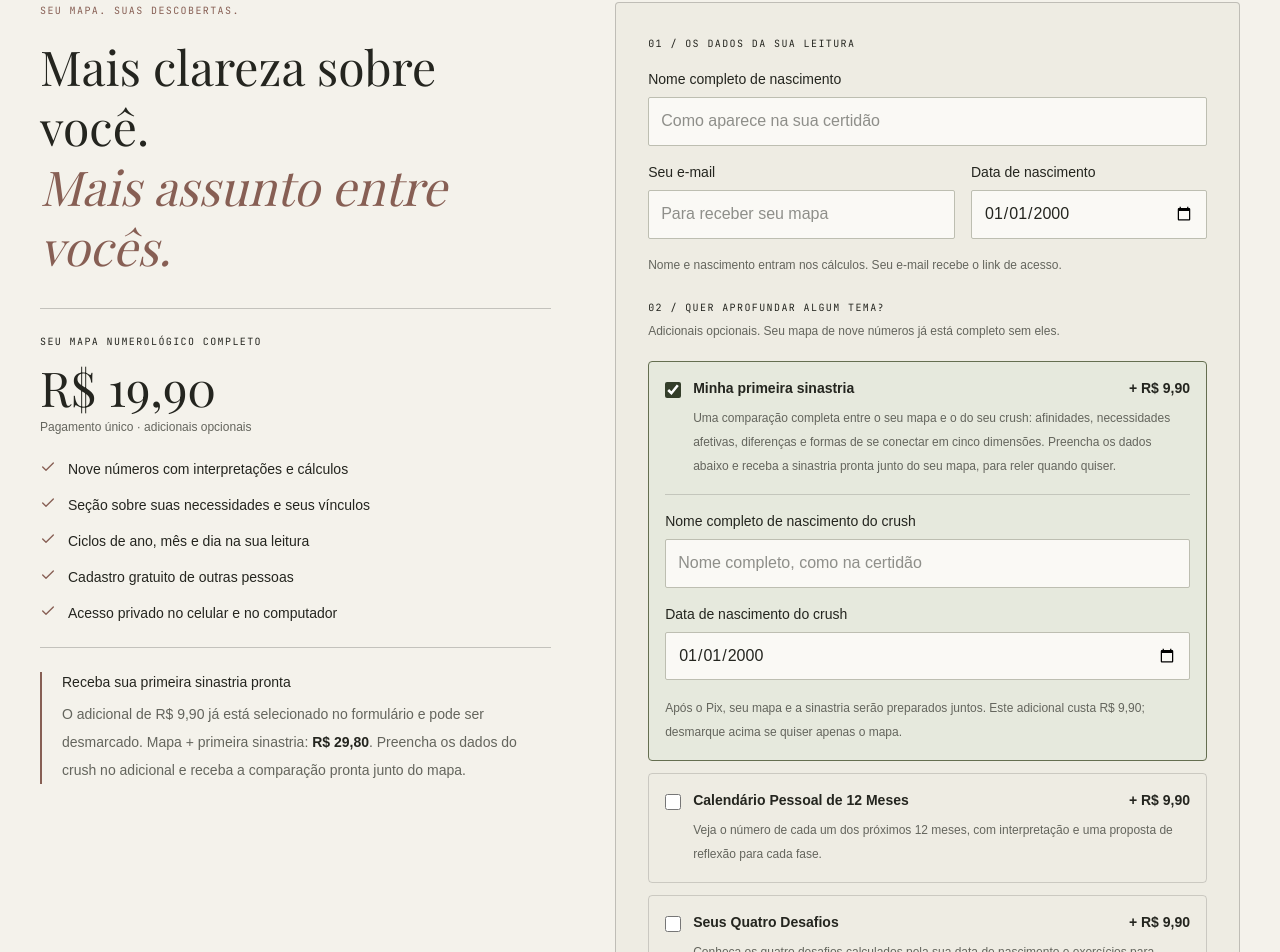
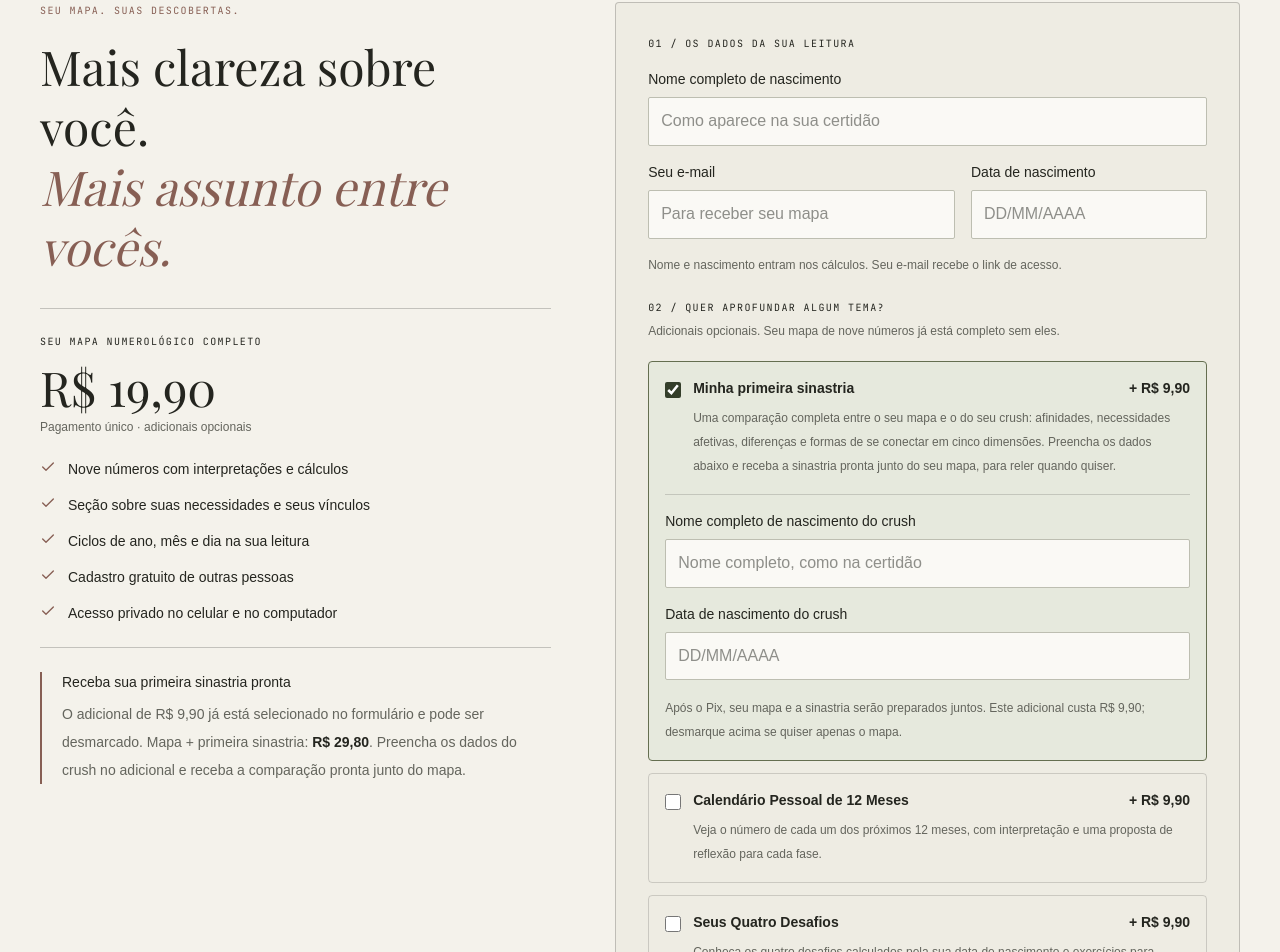
Before and after one commit to felipedutrag/destinyvox, a Next.js app: page /sinastria in a window 1280 px wide. Shown: the part 2504-3456 px from the top of the page. Built offline with nearby package versions, Linux system fonts and the light colour scheme; a web font is replaced by a local one.

Commit message:
feat(PixCheckout): update birth date input to text format with mask for better user experience

```diff
--- a/src/components/PixCheckout.tsx
+++ b/src/components/PixCheckout.tsx
@@ -10,10 +10,17 @@ type Payment = { transaction_id: string; external_id: string; qr_code_base64: st
 type Phase = "waiting" | "delivering" | "delivered" | "failed" | "paused";
 
 export function PixCheckout({ product = "map", sourceMapId, onDelivered, relationship = false }: { product?: ProductId; sourceMapId?: string; onDelivered?: () => void; relationship?: boolean }) {
-  const [customer, setCustomer] = useState({ name: "", email: "", birthDate: "2000-01-01" });
+  const [customer, setCustomer] = useState({ name: "", email: "", birthDate: "" });
   const [bumps, setBumps] = useState<BumpId[]>(relationship && product === "map" ? ["synastry"] : []);
-  const [synastryPerson, setSynastryPerson] = useState({ name: "", birthDate: "2000-01-01" });
+  const [synastryPerson, setSynastryPerson] = useState({ name: "", birthDate: "" });
   const [payment, setPayment] = useState<Payment | null>(null);
+
+  const maskDate = (val: string) => {
+    let v = val.replace(/\D/g, "").slice(0, 8);
+    if (v.length > 4) return `${v.slice(0, 2)}/${v.slice(2, 4)}/${v.slice(4)}`;
+    if (v.length > 2) return `${v.slice(0, 2)}/${v.slice(2)}`;
+    return v;
+  };
   const [busy, setBusy] = useState(false);
   const [error, setError] = useState("");
   const [phase, setPhase] = useState<Phase>("waiting");
@@ -138,7 +145,7 @@ export function PixCheckout({ product = "map", sourceMapId, onDelivered, relatio
       <legend className="map-eyebrow mb-4">01 / Os dados da sua leitura</legend>
       <label className="block text-sm font-medium" htmlFor="customer-name">Nome completo de nascimento<input id="customer-name" name="name" autoComplete="name" required maxLength={150} value={customer.name} onChange={e => setCustomer({ ...customer, name: e.target.value })} placeholder="Como aparece na sua certidão" className="landing-input" /></label>
       <div className="grid gap-4 sm:grid-cols-[1.3fr_1fr]"><label className="block min-w-0 text-sm font-medium" htmlFor="customer-email">Seu e-mail<input id="customer-email" name="email" type="email" autoComplete="email" required maxLength={254} value={customer.email} onChange={e => setCustomer({ ...customer, email: e.target.value })} placeholder="Para receber seu mapa" className="landing-input" /></label>
-      <label className="block min-w-0 text-sm font-medium" htmlFor="customer-birth">Data de nascimento<input id="customer-birth" name="birthDate" type="date" autoComplete="bday" required min="1900-01-01" value={customer.birthDate} onChange={e => setCustomer({ ...customer, birthDate: e.target.value })} className="landing-input" /></label></div>
+      <label className="block min-w-0 text-sm font-medium" htmlFor="customer-birth">Data de nascimento<input id="customer-birth" name="birthDate" type="text" inputMode="numeric" placeholder="DD/MM/AAAA" autoComplete="bday" required minLength={10} maxLength={10} value={customer.birthDate} onChange={e => setCustomer({ ...customer, birthDate: maskDate(e.target.value) })} className="landing-input" /></label></div>
       <p className="text-xs leading-5 text-muted-foreground">Nome e nascimento entram nos cálculos. Seu e-mail recebe o link de acesso.</p>
     </fieldset>}
     {product === "map" && <fieldset disabled={busy} className="space-y-3">
@@ -151,7 +158,7 @@ export function PixCheckout({ product = "map", sourceMapId, onDelivered, relatio
         </label>
         {id === "synastry" && bumps.includes("synastry") && <div className="mt-4 space-y-4 border-t border-black/15 pt-4">
           <label htmlFor="crush-name" className="block text-sm font-medium">Nome completo de nascimento do crush<input id="crush-name" name="crushName" autoComplete="off" required maxLength={150} value={synastryPerson.name} onChange={e => setSynastryPerson({ ...synastryPerson, name: e.target.value })} placeholder="Nome completo, como na certidão" className="landing-input" /></label>
-          <label htmlFor="crush-birth" className="block text-sm font-medium">Data de nascimento do crush<input id="crush-birth" name="crushBirthDate" type="date" autoComplete="off" required min="1900-01-01" value={synastryPerson.birthDate} onChange={e => setSynastryPerson({ ...synastryPerson, birthDate: e.target.value })} className="landing-input" /></label>
+          <label htmlFor="crush-birth" className="block text-sm font-medium">Data de nascimento do crush<input id="crush-birth" name="crushBirthDate" type="text" inputMode="numeric" placeholder="DD/MM/AAAA" autoComplete="off" required minLength={10} maxLength={10} value={synastryPerson.birthDate} onChange={e => setSynastryPerson({ ...synastryPerson, birthDate: maskDate(e.target.value) })} className="landing-input" /></label>
           <p className="text-xs leading-6 text-muted-foreground">Após o Pix, seu mapa e a sinastria serão preparados juntos. Este adicional custa R$ 9,90; desmarque acima se quiser apenas o mapa.</p>
         </div>}
       </div>)}
--- a/src/components/RelationshipSpace.tsx
+++ b/src/components/RelationshipSpace.tsx
@@ -31,7 +31,14 @@ export function RelationshipSpace({ map, mapId, demo = false }: { map: WebMap; m
   const [personId, setPersonId] = useState("");
   const [adding, setAdding] = useState(false);
   const [name, setName] = useState("");
-  const [birthDate, setBirthDate] = useState("2000-01-01");
+  const [birthDate, setBirthDate] = useState("");
+
+  const maskDate = (val: string) => {
+    let v = val.replace(/\D/g, "").slice(0, 8);
+    if (v.length > 4) return `${v.slice(0, 2)}/${v.slice(2, 4)}/${v.slice(4)}`;
+    if (v.length > 2) return `${v.slice(0, 2)}/${v.slice(2)}`;
+    return v;
+  };
   const [checkout, setCheckout] = useState(false);
   const [active, setActive] = useState<SynastryReport | null>(demo ? buildSynastry(map, { name: "Rafael Almeida", birthDate: "1992-09-23" }, map.referenceDate) : null);
   const endpoint = `/api/maps/${encodeURIComponent(mapId || "")}/relationships`;
@@ -87,7 +94,7 @@ export function RelationshipSpace({ map, mapId, demo = false }: { map: WebMap; m
           <p className="map-eyebrow" role="status">{loading ? "Atualizando suas sinastrias…" : space ? `${space.credits} crédito${space.credits === 1 ? " disponível" : "s disponíveis"} neste mapa` : "Seu espaço de sinastria"}</p>
           {space && <>
             {space.people.length > 0 && <label className="block text-sm">Pessoa para comparar<select className="landing-input" value={personId} onChange={e => setPersonId(e.target.value)} disabled={busy}><option value="">Selecione uma pessoa</option>{space.people.map(p => <option key={p.id} value={p.id}>{p.name} · {p.birth_date.split("-").reverse().join("/")}</option>)}</select></label>}
-            {(!space.people.length || adding) ? <form onSubmit={savePerson} className="space-y-4"><label className="block text-sm">Nome completo de nascimento<input className="landing-input" value={name} onChange={e => setName(e.target.value)} required maxLength={150} disabled={busy} /></label><label className="block text-sm">Data de nascimento<input className="landing-input" type="date" value={birthDate} onChange={e => setBirthDate(e.target.value)} required min="1900-01-01" max={map.referenceDate} disabled={busy} /></label><Button type="submit" variant="outline" disabled={busy}>{busy ? <Loader2 className="animate-spin" /> : <Plus />} Salvar pessoa · gratuito</Button>{adding && <button type="button" onClick={() => setAdding(false)} className="ml-4 text-sm underline">Cancelar</button>}</form> : <Button variant="outline" onClick={() => setAdding(true)} disabled={busy}><Plus /> Cadastrar outra pessoa</Button>}
+            {(!space.people.length || adding) ? <form onSubmit={savePerson} className="space-y-4"><label className="block text-sm">Nome completo de nascimento<input className="landing-input" value={name} onChange={e => setName(e.target.value)} required maxLength={150} disabled={busy} /></label><label className="block text-sm">Data de nascimento<input className="landing-input" type="text" inputMode="numeric" placeholder="DD/MM/AAAA" minLength={10} maxLength={10} value={birthDate} onChange={e => setBirthDate(maskDate(e.target.value))} required disabled={busy} /></label><Button type="submit" variant="outline" disabled={busy}>{busy ? <Loader2 className="animate-spin" /> : <Plus />} Salvar pessoa · gratuito</Button>{adding && <button type="button" onClick={() => setAdding(false)} className="ml-4 text-sm underline">Cancelar</button>}</form> : <Button variant="outline" onClick={() => setAdding(true)} disabled={busy}><Plus /> Cadastrar outra pessoa</Button>}
             {personId && <div><Button className="h-auto min-h-12 w-full whitespace-normal" disabled={busy || loading || (!alreadyRead && space.credits === 0)} onClick={compare}>{busy ? <Loader2 className="animate-spin" /> : <Heart />}{alreadyRead ? "Reler sinastria · sem custo" : "Gerar sinastria · usar 1 crédito"}</Button>{!alreadyRead && <p className="mt-2 text-xs leading-6 text-muted-foreground">Confira os dados antes de gerar. O crédito será usado nesta comparação.</p>}</div>}
             {space.credits === 0 && !checkout && <div className="border-t border-black/20 pt-5"><p className="text-sm leading-7">Uma nova comparação por <strong>{brl(CATALOG.synastry_credit.price)}</strong>. Sem assinatura. O crédito fica vinculado a este mapa.</p><Button className="mt-4 h-auto min-h-12 w-full whitespace-normal" onClick={() => setCheckout(true)}>Comprar 1 crédito · {brl(CATALOG.synastry_credit.price)}</Button></div>}
             {checkout && <div className="border-t border-black/20 pt-5"><PixCheckout product="synastry_credit" sourceMapId={mapId} onDelivered={() => { setCheckout(false); void load(); }} /></div>}
```
